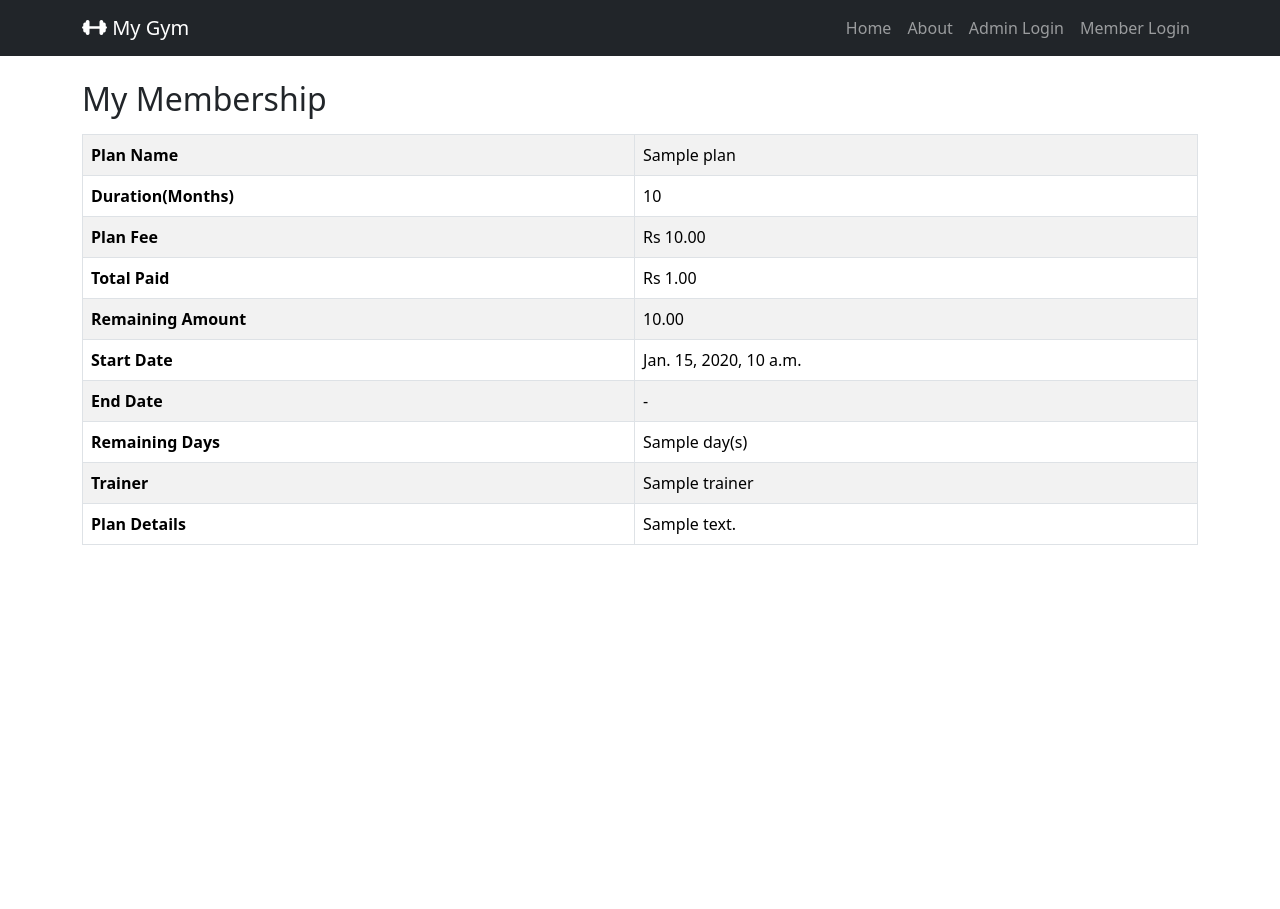
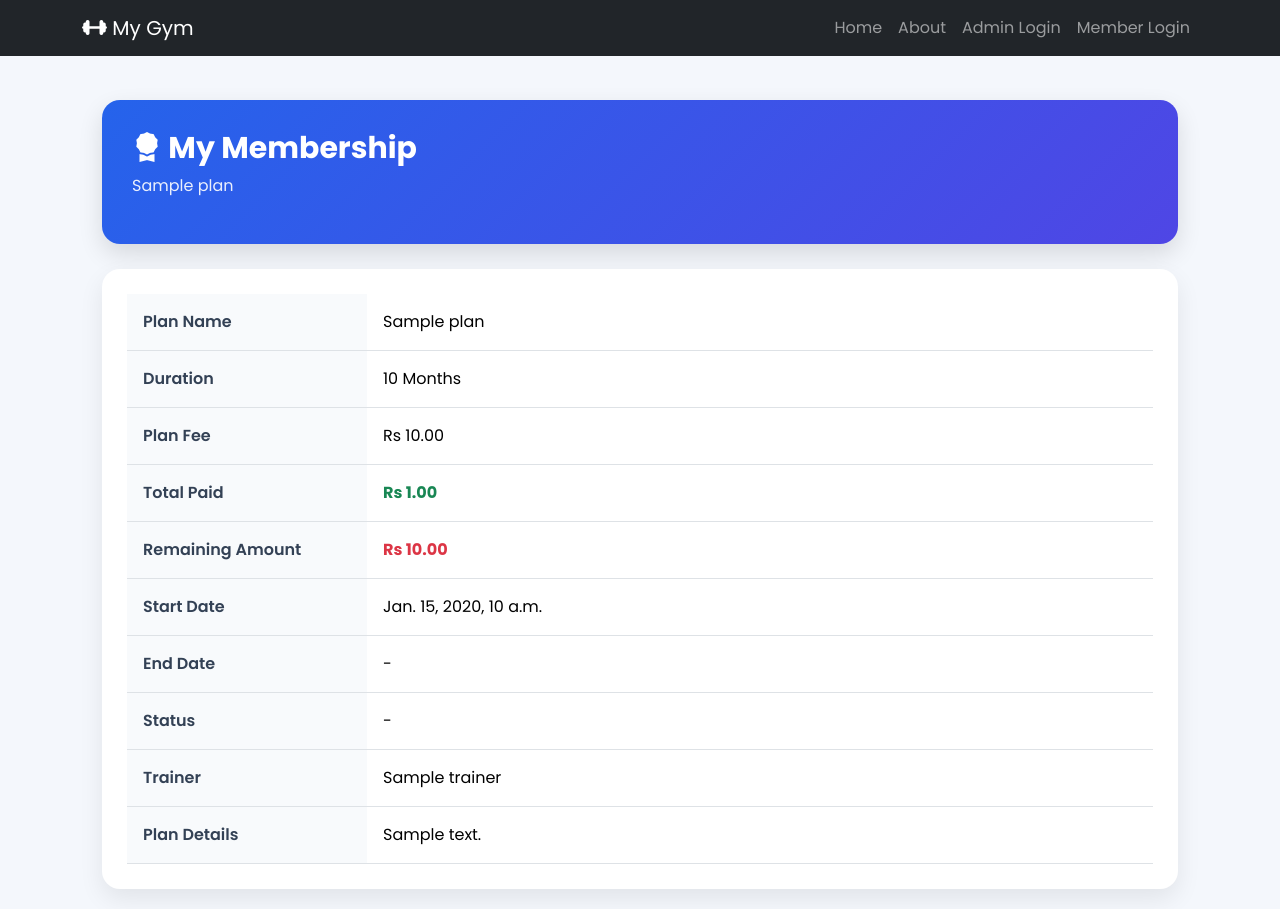
Before and after one commit to aaryan07thakur/GYM_Management_System_Django, a Django app: template gymapp/templates/member_membership.html in a window 1280 px wide. Before the commit the page ends 545 px from the top, so only its background shows below. Run offline with Django 5.2, Linux system fonts and the light colour scheme; the template is opened without the code that fills it: most values are stand-ins (such as "Sample title", 1, 10 or a date in 2020); some libraries are stand-ins or nearby versions.

Commit message:
designed  member_membership page

```diff
--- a/gymapp/templates/member_membership.html
+++ b/gymapp/templates/member_membership.html
@@ -1,92 +1,142 @@
 {% extends "base.html" %}
 {% load static %}
 
+{% block css %}
 
+<link rel="stylesheet" href="{% static 'css/member_membership.css' %}">
+
+<link rel="stylesheet"
+href="https://cdn.jsdelivr.net/npm/bootstrap-icons@1.11.3/font/bootstrap-icons.min.css">
+
+{% endblock %}
 
 {% block content %}
 
-<h2 class="mb-3" >My Membership </h2>
+<div class="membership-page">
+
 {% if member.plan %}
 
+    <div class="membership-header">
 
-    <table class="table table-bordered table-striped ">
+        <div>
+
+            <h2>
+                <i class="bi bi-award-fill"></i>
+                My Membership
+            </h2>
+
+            <p>{{ member.plan.name }}</p>
+
+        </div>
+
+    </div>
+
+    <div class="membership-card">
+
+        <table class="table membership-table">
+
             <tr>
                 <th>Plan Name</th>
-                <td> {{member.plan.name}} </td>
-            </tr>
-
-
-            <tr>
-                <th>Duration(Months) </th>
-                <td> {{member.plan.duration_months}} </td>
+                    <td>{{ member.plan.name }}</td>
             </tr>
 
             <tr>
-                <th>Plan Fee </th>
-                <td> Rs {{member.plan.fees|floatformat:2}} </td>
+                <th>Duration</th>
+                <td>{{ member.plan.duration_months }} Months</td>
             </tr>
 
             <tr>
-                <th>Total Paid </th>
-                <td>Rs {{total_paid|floatformat:2}} </td>
+                <th>Plan Fee</th>
+                <td>Rs {{ member.plan.fees|floatformat:2 }}</td>
             </tr>
 
             <tr>
-                <th>Remaining Amount </th>
-                <td>
+                <th>Total Paid</th>
+                <td class="text-success fw-bold">
+                Rs {{ total_paid|floatformat:2 }}
+            </td>
+            </tr>
+
+            <tr>
+                <th>Remaining Amount</th>
+                <td class="text-danger fw-bold">
+
                 {% if remaining_amount is not None %}
-                    {{ remaining_amount|floatformat:2 }}
-                    {% else %}
-                       -
-                    {% endif %}
+                Rs {{ remaining_amount|floatformat:2 }}
+                {% else %}
+                -
+                {% endif %}
+
                 </td>
             </tr>
 
             <tr>
-                <th>Start Date  </th>
-                <td>{{member.joining_date|default:"-"}} </td>
+                <th>Start Date</th>
+                <td>{{ member.joining_date|default:"-" }}</td>
             </tr>
 
             <tr>
-                <th>End Date  </th>
-                <td>{{member.membership_end|default:"-"}} </td>
-            </tr>
-
-
-            <tr>
-                <th> Remaining Days </th>
-                <td>
-                {% if days_remaining is not None %}
-                    {{ days_remaining }} day(s)
-                        {% if membership_status == "Membership_Ended" %}
-                        <span class="text-danger"> (Membership_Ended) </span>
-                        {% elif membership_status == "Active" %}
-                        <span class="text-success"> (Active) </span>
-                        {% endif %}
-
-                    {% else %}
-                       -
-                    {% endif %}
-                </td>
+                <th>End Date</th>
+                <td>{{ member.membership_end|default:"-" }}</td>
             </tr>
 
             <tr>
-                <th>Trainer </th>
-                <td>{{member.trainer.name |default:"Not Assigned" }} </td>
+
+                <th>Status</th>
+
+            <td>
+
+            {% if membership_status == "Active" %}
+
+            <span class="badge bg-success"> Active • {{ days_remaining }} Days Left </span>
+
+            {% elif membership_status == "Membership_Ended" %}
+
+            <span class="badge bg-danger">
+            Membership Ended
+            </span>
+
+            {% else %}
+
+            -
+
+            {% endif %}
+
+            </td>
+
             </tr>
 
             <tr>
-                <th>Plan Details </th>
-                <td>{{member.plan.description |default:"Not Details Available" }} </td>
+                <th>Trainer</th>
+                <td>{{ member.trainer.name|default:"Not Assigned" }}</td>
             </tr>
 
+            <tr>
+                <th>Plan Details</th>
+                <td>{{ member.plan.description|default:"No Details Available" }}</td>
+            </tr>
 
-    </table>
-{% else %}
-        <div class="alert alert-warning">
-            You do not have an active membership plan assigned yet.
+        </table>
+
+    </div>
+
+    {% else %}
+
+        <div class="empty-card">
+
+            <i class="bi bi-exclamation-circle-fill"></i>
+
+            <h3>No Membership Found</h3>
+
+            <p>
+            You don't have any active membership plan yet.
+            Please contact the gym administrator.
+            </p>
+
         </div>
-{% endif %}
 
+    {% endif %}
+
+</div>
 
 {% endblock %}
--- /dev/null
+++ b/static/css/member_membership.css
@@ -0,0 +1,98 @@
+@import url('https://fonts.googleapis.com/css2?family=Poppins:wght@400;500;600;700&display=swap');
+
+*{font-family:Poppins,sans-serif}
+
+body{
+background:#f4f7fc;
+}
+
+.membership-page{
+padding:20px;
+}
+
+.membership-header{
+background:linear-gradient(135deg,#2563eb,#4f46e5);
+padding:30px;
+border-radius:18px;
+color:#fff;
+margin-bottom:25px;
+box-shadow:0 10px 25px rgba(0,0,0,.12);
+}
+
+.membership-header h2{
+margin:0;
+font-size:30px;
+font-weight:700;
+}
+
+.membership-header p{
+margin-top:8px;
+opacity:.9;
+}
+
+.membership-card{
+background:#fff;
+padding:25px;
+border-radius:18px;
+box-shadow:0 10px 25px rgba(0,0,0,.08);
+}
+
+.membership-table{
+margin:0;
+}
+
+.membership-table th{
+width:240px;
+background:#f8fafc;
+padding:16px;
+font-weight:600;
+color:#334155;
+}
+
+.membership-table td{
+padding:16px;
+}
+
+.membership-table tr:hover{
+background:#f5f9ff;
+}
+
+.empty-card{
+background:#fff;
+padding:60px 30px;
+border-radius:18px;
+text-align:center;
+box-shadow:0 10px 25px rgba(0,0,0,.08);
+}
+
+.empty-card i{
+font-size:70px;
+color:#f59e0b;
+margin-bottom:15px;
+}
+
+.empty-card h3{
+font-weight:700;
+margin-bottom:10px;
+}
+
+.empty-card p{
+color:#64748b;
+margin:0;
+}
+
+@media(max-width:768px){
+
+.membership-page{
+padding:15px;
+}
+
+.membership-header h2{
+font-size:24px;
+}
+
+.membership-table th{
+width:42%;
+}
+
+}
```
